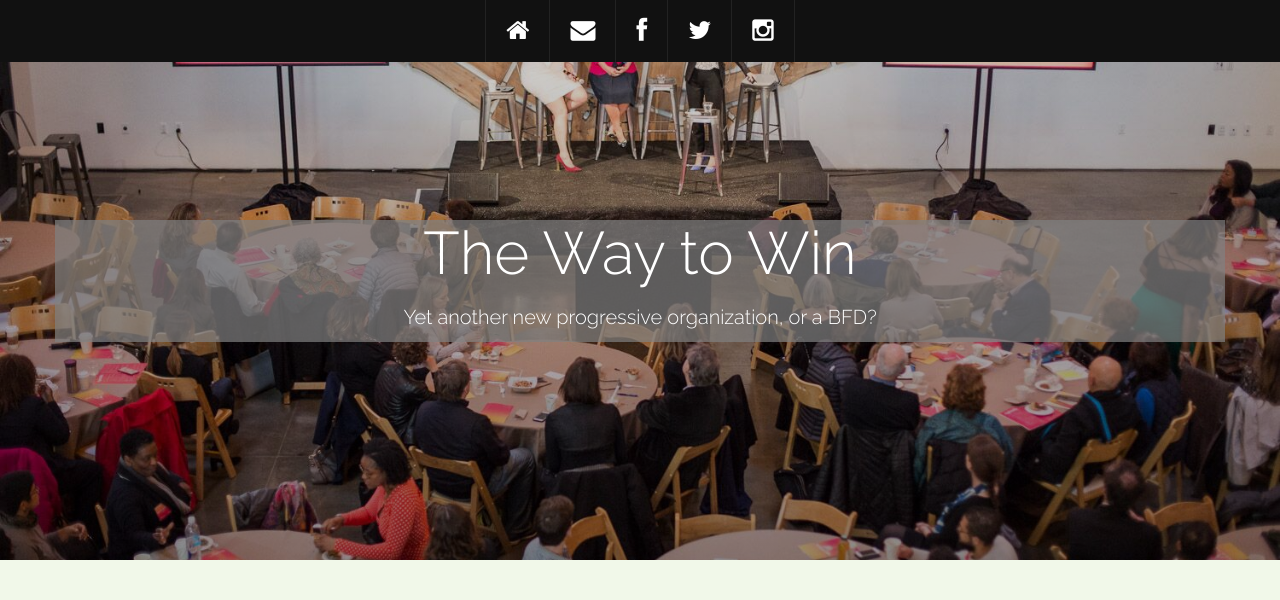
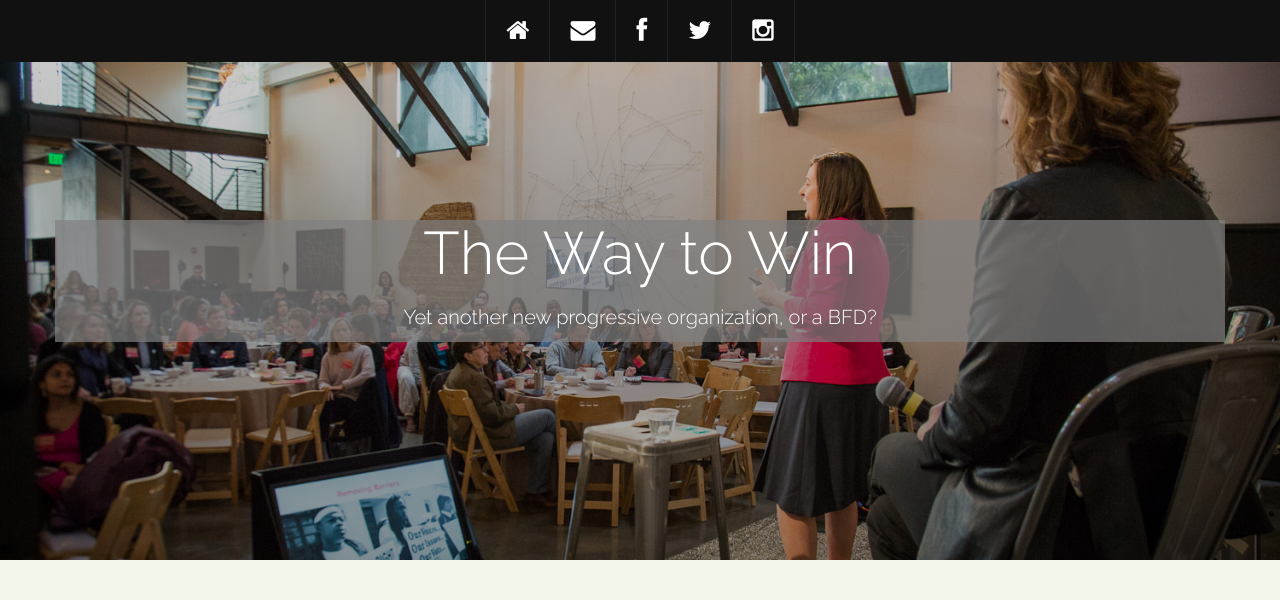
Before and after one commit to DanAncona/djda, a Jekyll site: the page built from _posts/2018-03-07-way-to-win.md, in a window 1280 px wide and 1400 px high. Shown: the top 600 px of the window. Built offline with Jekyll 4.4.1, drawn with Linux system fonts in a browser that asks for light colours; comment, search, counter and statistics services are not loaded; grey boxes are pictures that could not be loaded.

Commit message:
share image

```diff
--- a/_posts/2018-03-07-way-to-win.md
+++ b/_posts/2018-03-07-way-to-win.md
@@ -2,7 +2,7 @@
 layout: post
 title:  The Way to Win
 subtitle: Yet another new progressive organization, or a BFD?
-img: /assets/img/blog/w2w/W2W_web-87_preview.jpg
+img: /assets/img/blog/w2w/W2W_web-103.jpg
 comments: true
 excerpt_separator: <!--more-->
 #categories: todolist meta
```
Also changed, not shown: assets/img/blog/w2w/W2W_web-103.jpg (added), assets/img/blog/w2w/W2W_web-274.jpg (added), assets/img/blog/w2w/W2W_web-90.jpg (added).
